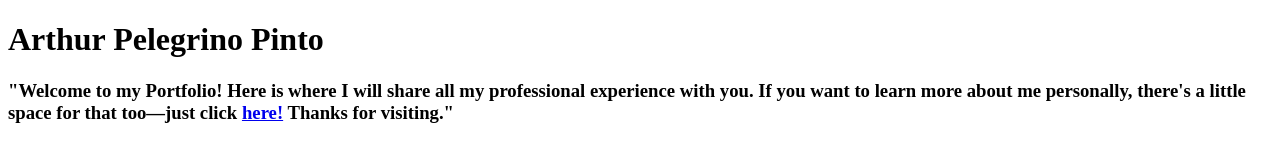
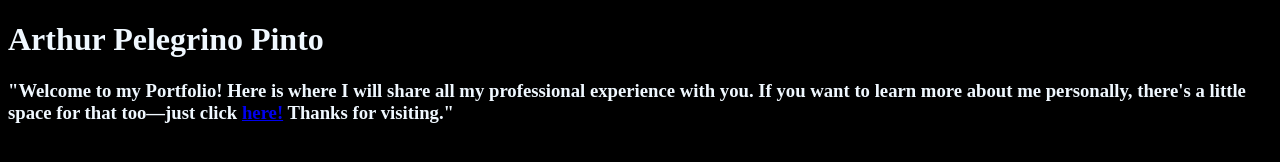
Before and after one commit to ArthurPelegrino/portifolio, a plain HTML site: page index.html in a window 1280 px wide. Drawn offline with Linux system fonts and the light colour scheme.

Commit message:
Primeira alteração css

```diff
--- a/index.html
+++ b/index.html
@@ -3,15 +3,24 @@
 <head>
     <meta charset="UTF-8">
     <meta name="viewport" content="width=device-width, initial-scale=1.0">
-    <h1> Arthur Pelegrino Pinto </h1>
-    <h3> "Welcome to my Portfolio! Here is where I will share all my professional experience with you.
+</head>
+<body>
+    <style>
+        body {
+            background-color: black;
+        }
+
+        .titles-subtitles {
+            color:aliceblue;
+        }
+    </style>
+    <h1 class="titles-subtitles"> Arthur Pelegrino Pinto </h1>
+    <h3 class="titles-subtitles"> "Welcome to my Portfolio! Here is where I will share all my professional experience with you.
         If you want to learn more about me personally, there's a little space for that too—just click <a href="https://www.google.com">here!</a> Thanks for visiting."
     </h3>
 
     <!-- Skill list -->
     <!-- Languages -->
-</head>
-<body>
 
 </body>
 </html>
```
